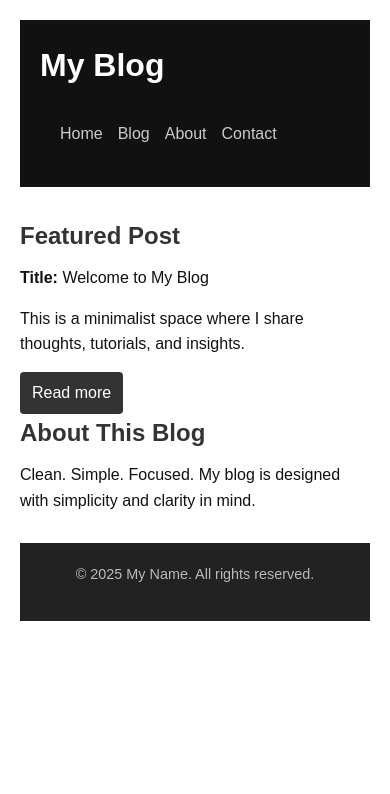
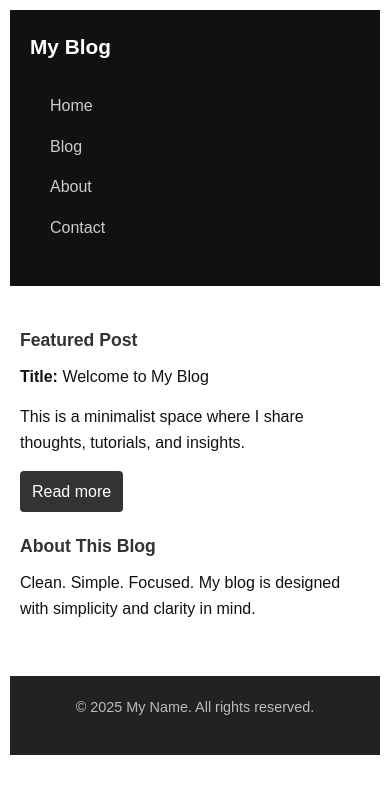
Before and after one commit to EatMyShortsBruh/Website, a plain HTML site: page index.html in a window 390 px wide. Drawn offline with Linux system fonts and the light colour scheme.

Commit message:
Update styles.css
responsive design

```diff
--- a/styles.css
+++ b/styles.css
@@ -93,3 +93,47 @@ footer {
   padding: 20px;
   margin-top: 30px;
 }
+
+
+/* RESPONSIVE DESIGN */
+
+@media (max-width: 768px) {
+  nav ul {
+    flex-direction: column;
+    gap: 10px;
+  }
+
+  body {
+    padding: 10px;
+  }
+
+  .hero, .intro, article, .post-preview {
+    padding: 10px;
+  }
+
+  h1, h2, h3 {
+    font-size: 1.5em;
+  }
+
+  nav a {
+    font-size: 1em;
+  }
+}
+
+@media (max-width: 480px) {
+  h1 {
+    font-size: 1.3em;
+  }
+
+  h2 {
+    font-size: 1.1em;
+  }
+
+  nav ul {
+    padding: 0;
+  }
+
+  nav li {
+    margin-bottom: 5px;
+  }
+}
```
